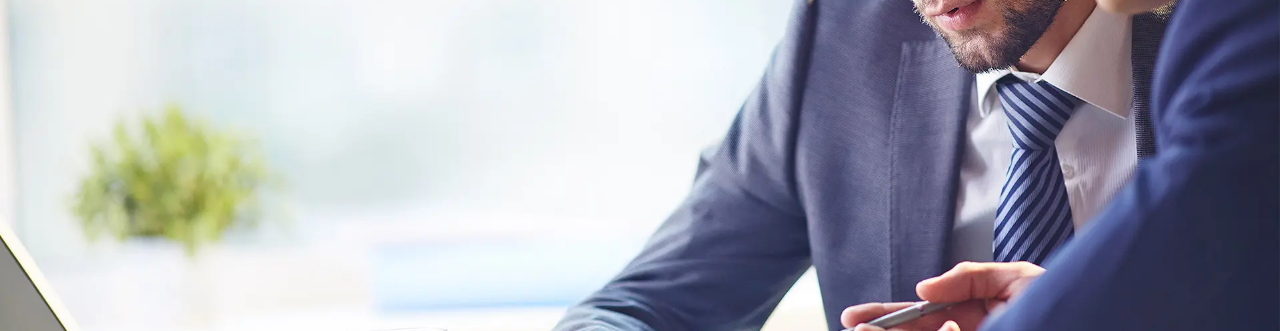
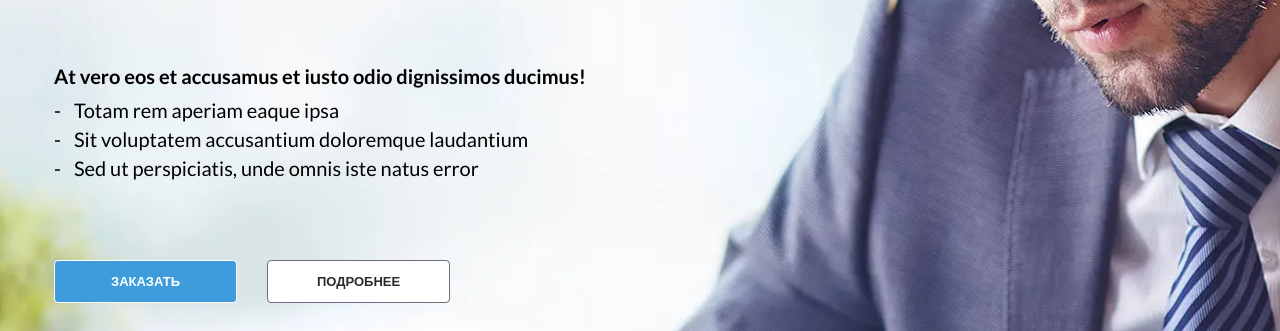
Before and after one commit to UlyanaLev/order-form-test, a website built with Parcel: page src/index.html in a window 1280 px wide. Shown: the part 330-661 px from the top of the page. Built offline with nearby package versions, Linux system fonts and the light colour scheme.

Commit message:
Fix form

```diff
--- a/src/index.html
+++ b/src/index.html
@@ -42,11 +42,6 @@
 
     <main>
       <section class="banner" id="business">
-        <picture class="banner__bg">
-          <source srcset="./img/banner-bg.webp" type="image/webp" />
-          <img src="./img/banner-bg.jpg" alt="" role="presentation" />
-        </picture>
-
         <div class="container banner__container">
           <h1 class="banner__title">
             <span class="banner__title-accent">Lorem ipsum</span> dolor sit amet
--- a/src/scss/_banner.scss
+++ b/src/scss/_banner.scss
@@ -1,13 +1,9 @@
 .banner {
-  position: relative;
   width: 100%;
-  min-height: 850px;
-  padding: 100px 0;
+  padding: 200px 0;
   @include bg("../img/banner-bg.webp");
 
   &__container {
-    position: relative;
-    z-index: 1;
     display: flex;
     flex-direction: column;
     justify-content: center;
--- a/src/scss/_common.scss
+++ b/src/scss/_common.scss
@@ -69,7 +69,6 @@ body {
   }
 
   @include media-md {
-    padding: 12px 20px;
     font-size: 12px;
     min-width: 100%;
 
--- a/src/scss/_footer.scss
+++ b/src/scss/_footer.scss
@@ -13,7 +13,7 @@
   }
 
   &__info {
-    @include flex;
+    @include flex(center, center, wrap);
     gap: 4px;
 
     p {
```
